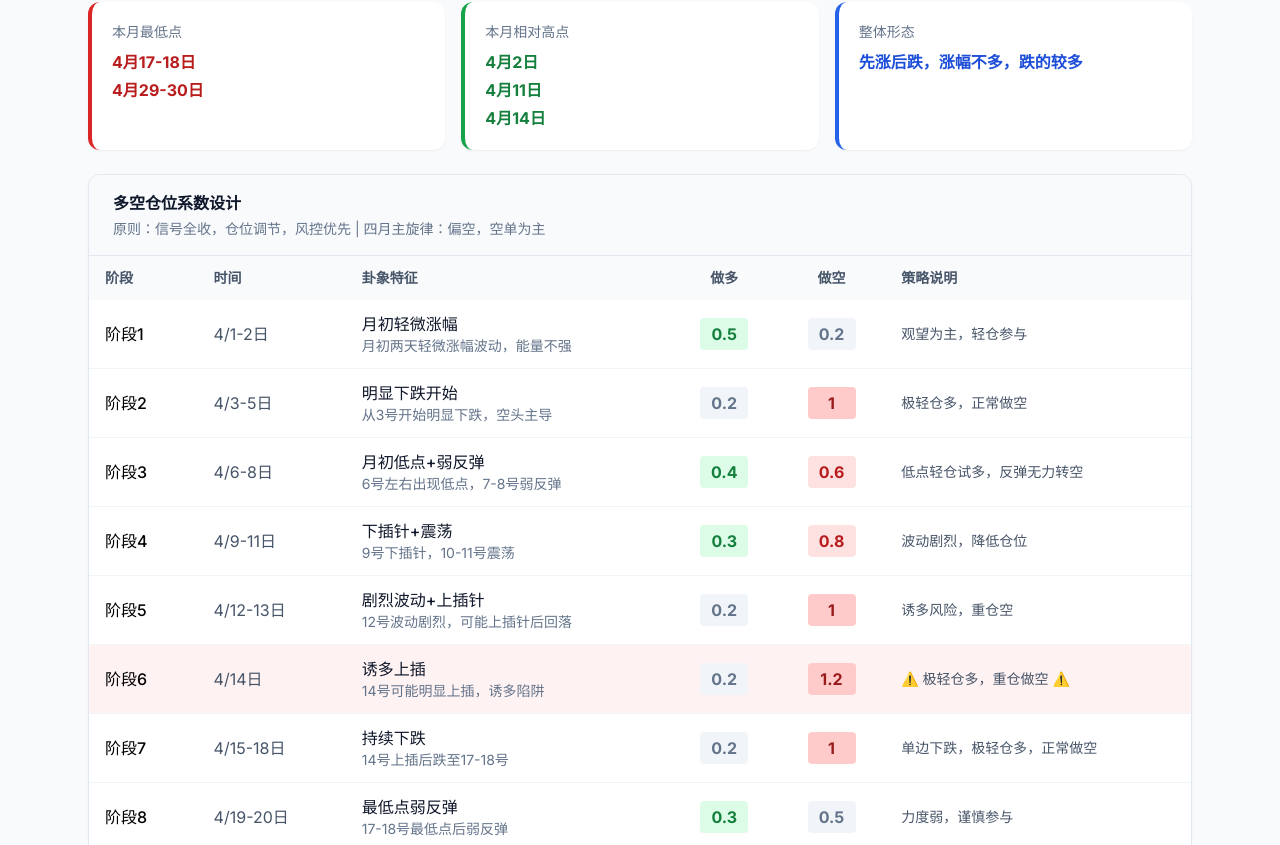
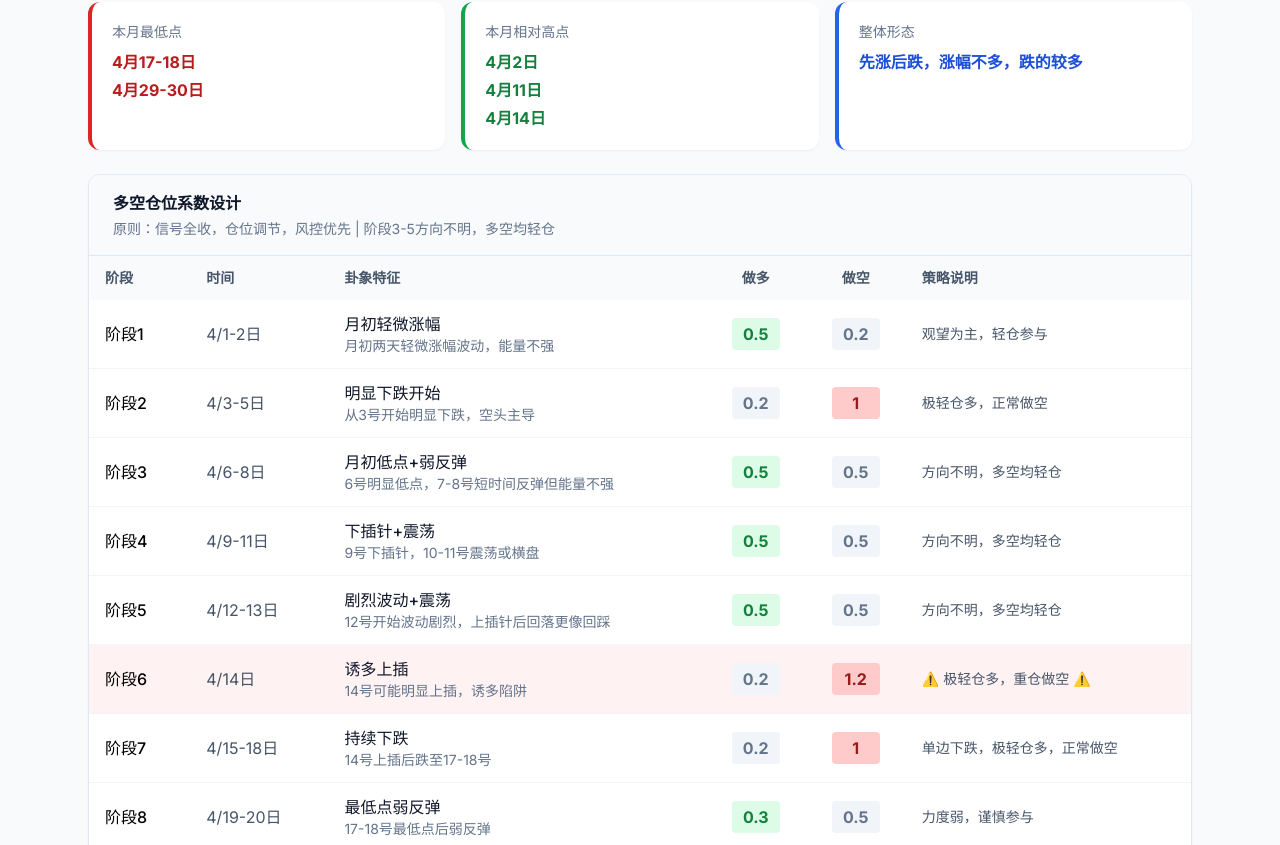
Before and after one commit to alexandra2472/timingquant, a Next.js app: page /review/april-2026 in a window 1280 px wide. Shown: the part 487-1332 px from the top of the page. Built offline with nearby package versions, Linux system fonts and the light colour scheme.

Commit message:
修正四月阶段3/4/5多空系数为0.5对半开，更新策略说明

```diff
--- a/app/review/april-2026/page.js
+++ b/app/review/april-2026/page.js
@@ -30,28 +30,28 @@ export default function AprilReviewPage() {
       segment: '阶段3',
       period: '4/6-8日',
       name: '月初低点+弱反弹',
-      long: 0.4,
-      short: 0.6,
-      desc: '6号左右出现低点，7-8号弱反弹',
-      note: '低点轻仓试多，反弹无力转空'
+      long: 0.5,
+      short: 0.5,
+      desc: '6号明显低点，7-8号短时间反弹但能量不强',
+      note: '方向不明，多空均轻仓'
     },
     {
       segment: '阶段4',
       period: '4/9-11日',
       name: '下插针+震荡',
-      long: 0.3,
-      short: 0.8,
-      desc: '9号下插针，10-11号震荡',
-      note: '波动剧烈，降低仓位'
+      long: 0.5,
+      short: 0.5,
+      desc: '9号下插针，10-11号震荡或横盘',
+      note: '方向不明，多空均轻仓'
     },
     {
       segment: '阶段5',
       period: '4/12-13日',
-      name: '剧烈波动+上插针',
-      long: 0.2,
-      short: 1.0,
-      desc: '12号波动剧烈，可能上插针后回落',
-      note: '诱多风险，重仓空'
+      name: '剧烈波动+震荡',
+      long: 0.5,
+      short: 0.5,
+      desc: '12号开始波动剧烈，上插针后回落更像回踩',
+      note: '方向不明，多空均轻仓'
     },
     {
       segment: '阶段6',
@@ -225,7 +225,7 @@ export default function AprilReviewPage() {
             <div className="bg-white rounded-xl border border-slate-200 overflow-hidden shadow-sm">
               <div className="px-6 py-4 bg-slate-50 border-b border-slate-200">
                 <h3 className="font-bold text-slate-900">多空仓位系数设计</h3>
-                <p className="text-sm text-slate-500 mt-1">原则：信号全收，仓位调节，风控优先 | 四月主旋律：偏空，空单为主</p>
+                <p className="text-sm text-slate-500 mt-1">原则：信号全收，仓位调节，风控优先 | 阶段3-5方向不明，多空均轻仓</p>
               </div>
               <div className="overflow-x-auto">
                 <table className="w-full">
```
